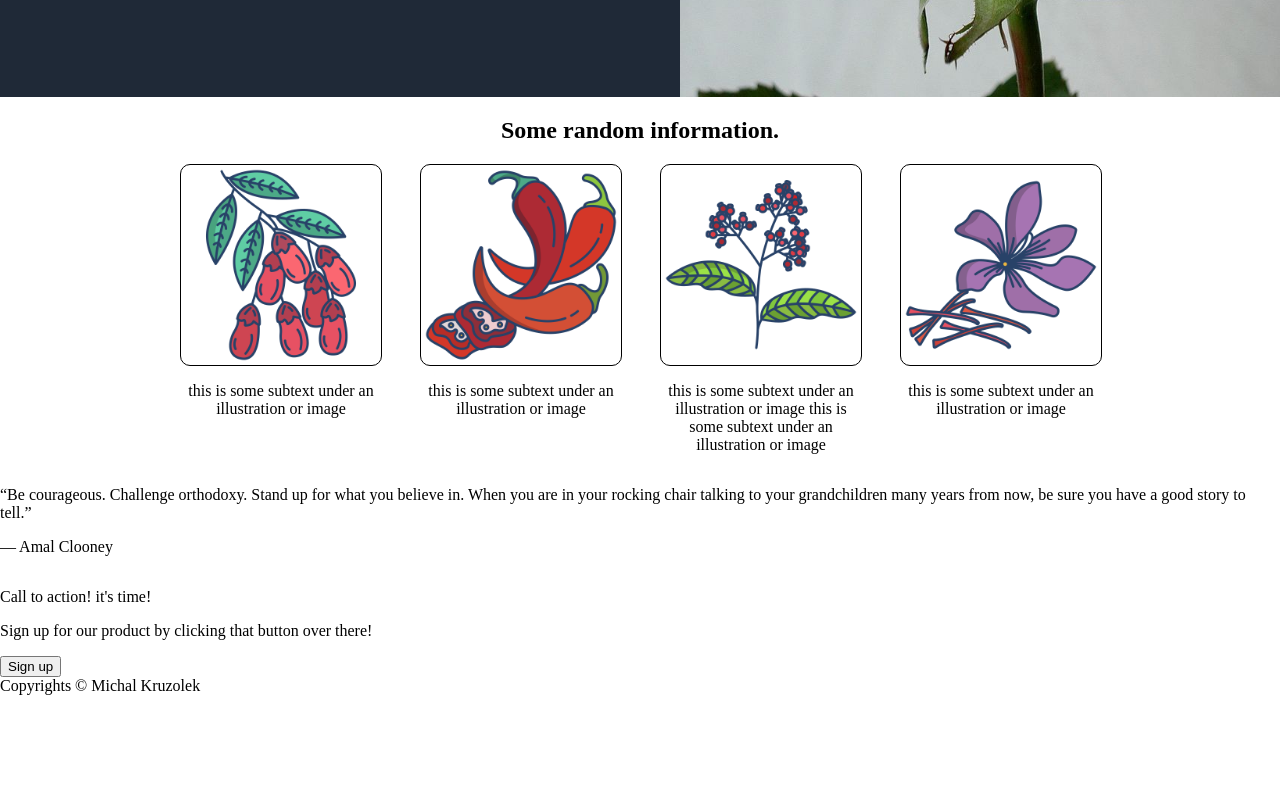
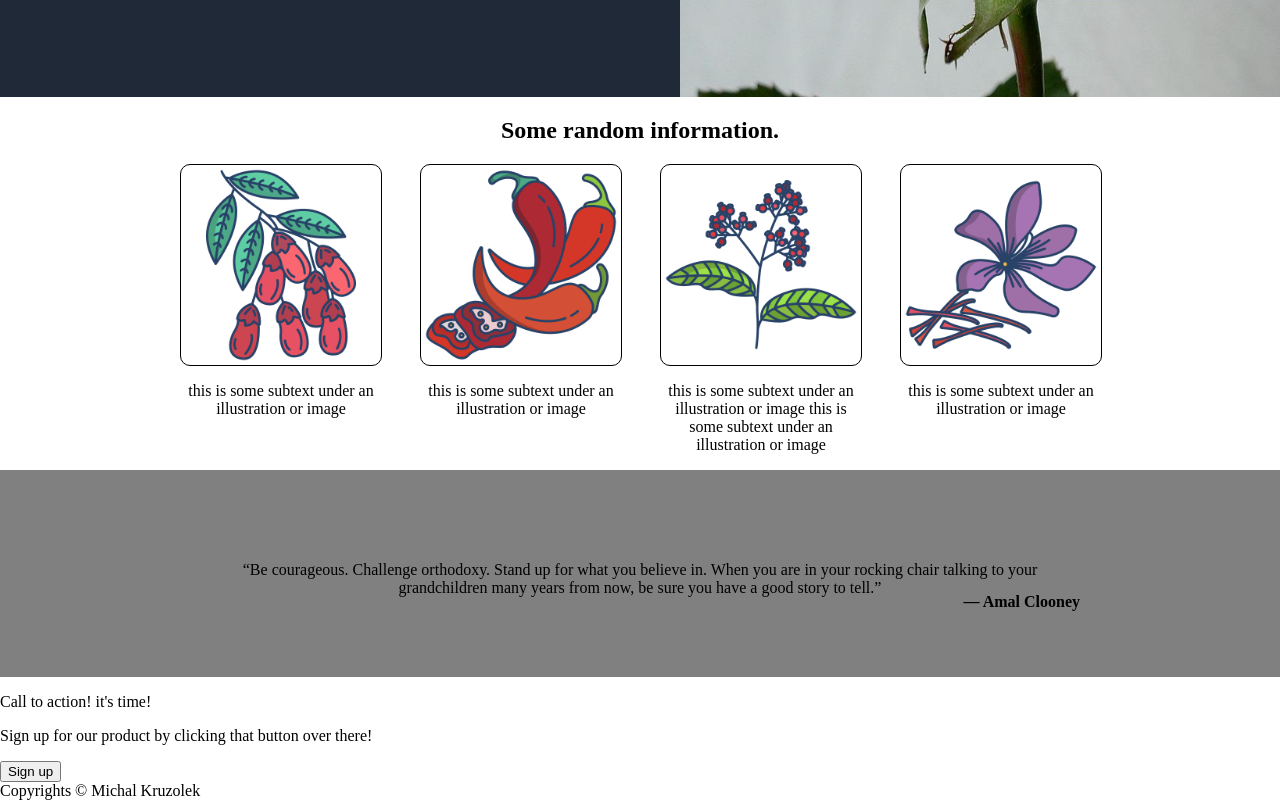
Before and after one commit to Detroc/odin-Landing-page, a plain HTML site: page index.html in a window 1280 px wide. Shown: the part 412-1212 px from the top of the page. Before the commit the page ends 1107 px from the top, so only its background shows below. Drawn offline with Linux system fonts and the light colour scheme.

Commit message:
Create base "quote" area structure

```diff
--- a/index.html
+++ b/index.html
@@ -56,7 +56,7 @@
     <p>“Be courageous. Challenge orthodoxy. Stand up for what you believe in.
      When you are in your rocking chair talking to your grandchildren many years from now, be sure
      you have a good story to tell.”</p>
-    <p>— Amal Clooney</p>
+    <p class="author">— Amal Clooney</p>
 
     </div>
 
--- a/style.css
+++ b/style.css
@@ -9,7 +9,7 @@ body {
     flex-direction: column;
     background-color: #1f2937;
     color: #e5e7eb;
-    flex: 1 1 20%;
+
 }
 a {
     text-decoration: none;
@@ -44,7 +44,7 @@ button {
     display: flex;
     flex-direction: column;
     align-items: center;
-    flex: 1 1 20%;
+
 }
 .image {
  width:200px;
@@ -64,5 +64,16 @@ button {
     align-items: center;
     flex-wrap: wrap;
     width: 200px;
-
 }
+.quote {
+    display: flex;
+    background-color: gray;
+    text-align: center;
+    flex-direction: column;
+    padding: 75px 200px 50px 200px;
+}
+.author {
+    text-align: right;
+    font-weight: bold;
+    margin-top: -20px;
+}
```
